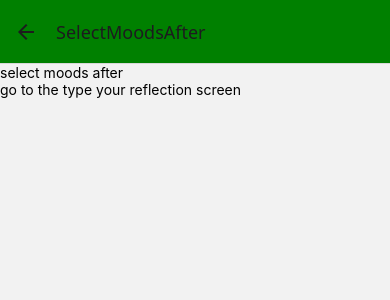
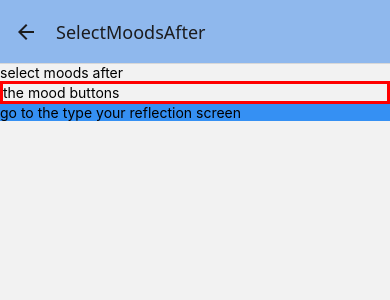
Before and after one commit to rileydrellishak/front-end-movemento, a React Native app in the folder movemento/: screen /SelectMoodsAfter in a window 390 px wide. Shown: the top 300 px of the page. Built offline with nearby package versions, Linux system fonts and the light colour scheme.

Commit message:
creates containers to hold mood and movement buttons, added super simple styling to debug

```diff
--- a/movemento/components/buttons/SaveEntryButton.js
+++ b/movemento/components/buttons/SaveEntryButton.js
@@ -1,5 +1,6 @@
 import { Pressable, Text } from "react-native"
 import { Alert } from 'react-native'
+import ButtonStyles from "../../styles/Buttons"
 
 const SaveEntryButton = ({ navigation }) => {
   const confirmSave = () => {
@@ -20,7 +21,7 @@ const SaveEntryButton = ({ navigation }) => {
   }
 
   return (
-    <Pressable onPress={saveEntry}>
+    <Pressable style={ButtonStyles.save} onPress={saveEntry}>
       <Text>Save Entry</Text>
     </Pressable>
   )
--- a/movemento/components/containers/MoodButtonsContainer.js
+++ b/movemento/components/containers/MoodButtonsContainer.js
@@ -0,0 +1,12 @@
+import { View, Text } from 'react-native'
+import ContainerStyles from '../../styles/Containers';
+
+const MoodButtonsContainer = () => {
+  return (
+    <View style={ContainerStyles.mood}>
+      <Text>the mood buttons</Text>
+    </View>
+  )
+}
+
+export default MoodButtonsContainer;
--- /dev/null
+++ b/movemento/components/containers/MovementButtonsContainer.js
@@ -0,0 +1,12 @@
+import { View, Text } from 'react-native'
+import ContainerStyles from '../../styles/Containers';
+
+const MovementButtonsContainer = () => {
+  return (
+    <View style={ContainerStyles.movement}>
+      <Text>Movement buttons container</Text>
+    </View>
+  )
+}
+
+export default MovementButtonsContainer;
--- a/movemento/navigation/StackNavigator.js
+++ b/movemento/navigation/StackNavigator.js
@@ -25,7 +25,7 @@ const RootStack = () => {
       initialRouteName='Home'
       screenOptions={
         {
-          headerStyle: { backgroundColor: 'green' }
+          headerStyle: { backgroundColor: '#8FB8ED' }
         }
       }
     >
--- a/movemento/screens/HomeScreen.js
+++ b/movemento/screens/HomeScreen.js
@@ -1,6 +1,7 @@
 import { View, Text, Pressable } from 'react-native'
 import { useNavigation } from '@react-navigation/native'
 import EntryCalendar from '../components/EntryCalendar';
+import ButtonStyles from '../styles/Buttons';
 
 const HomeScreen = () => {
   const navigation = useNavigation();
@@ -8,10 +9,16 @@ const HomeScreen = () => {
   return (
     <View>
       <Text>HOME</Text>
-      <Pressable onPress={() => navigation.navigate('SelectMovements')}>
+      <Pressable
+        onPress={() => navigation.navigate('SelectMovements')}
+        style={ButtonStyles.next}
+      >
         <Text>Create an entry and go to the select movements screen</Text>
       </Pressable>
-      <Pressable onPress={() => navigation.navigate('Reflection')}>
+      <Pressable
+        onPress={() => navigation.navigate('Reflection')}
+        style={ButtonStyles.debugging}
+      >
         <Text>Quick jump to reflection screen for debugging</Text>
       </Pressable>
       <EntryCalendar></EntryCalendar>
--- a/movemento/screens/SelectMoodsAfterScreen.js
+++ b/movemento/screens/SelectMoodsAfterScreen.js
@@ -1,12 +1,18 @@
 import { View, Text, Pressable } from 'react-native'
 import { useNavigation } from '@react-navigation/native'
+import ButtonStyles from '../styles/Buttons';
+import MoodButtonsContainer from '../components/containers/MoodButtonsContainer'
 
 const SelectMoodsAfterScreen = () => {
   const navigation = useNavigation();
   return(
     <View>
       <Text>select moods after</Text>
-      <Pressable onPress={() => navigation.navigate('Reflection')}>
+      <MoodButtonsContainer/>
+      <Pressable
+        onPress={() => navigation.navigate('Reflection')}
+        style={ButtonStyles.next}
+      >
         <Text>go to the type your reflection screen</Text>
       </Pressable>
     </View>
--- a/movemento/screens/SelectMoodsBeforeScreen.js
+++ b/movemento/screens/SelectMoodsBeforeScreen.js
@@ -1,12 +1,18 @@
 import { View, Text, Pressable } from 'react-native'
 import { useNavigation } from '@react-navigation/native'
+import ButtonStyles from '../styles/Buttons';
+import MoodButtonsContainer from '../components/containers/MoodButtonsContainer'
 
 const SelectMoodsBeforeScreen = () => {
   const navigation = useNavigation();
   return(
     <View>
       <Text>the before moods</Text>
-      <Pressable onPress={() => navigation.navigate('SelectMoodsAfter')}>
+      <MoodButtonsContainer/>
+      <Pressable
+        onPress={() => navigation.navigate('SelectMoodsAfter')}
+        style={ButtonStyles.next}
+      >
         <Text>go to the moods after screen</Text>
       </Pressable>
     </View>
--- a/movemento/screens/SelectMovementsScreen.js
+++ b/movemento/screens/SelectMovementsScreen.js
@@ -1,12 +1,18 @@
 import { View, Text, Pressable } from 'react-native'
 import { useNavigation } from '@react-navigation/native'
+import ButtonStyles from '../styles/Buttons';
+import MovementButtonsContainer from '../components/containers/MovementButtonsContainer';
 
 const SelectMovementsScreen = () => {
   const navigation = useNavigation();
   return(
     <View>
       <Text>pick movements</Text>
-      <Pressable onPress={() => navigation.navigate('SelectMoodsBefore')}>
+      <MovementButtonsContainer/>
+      <Pressable
+        onPress={() => navigation.navigate('SelectMoodsBefore')}
+        style={ButtonStyles.next}
+      >
         <Text>go to moods before screen</Text>
       </Pressable>
     </View>
--- /dev/null
+++ b/movemento/styles/Buttons.js
@@ -0,0 +1,22 @@
+import { StyleSheet } from "react-native";
+
+const ButtonStyles = StyleSheet.create({
+  next: {
+    color: '#fdf0d5',
+    backgroundColor: '#3590F3'
+  },
+
+  debugging: {
+    backgroundColor: 'coral'
+  },
+
+  save: {
+    backgroundColor: '#a3b18a'
+  },
+
+  movements: {
+    backgroundColor: '#C2BBF0'
+  }
+});
+
+export default ButtonStyles;
--- /dev/null
+++ b/movemento/styles/Containers.js
@@ -0,0 +1,15 @@
+import { StyleSheet } from "react-native";
+
+const ContainerStyles = StyleSheet.create({
+  movement: {
+    borderColor: 'red',
+    borderWidth: 3
+  },
+
+  mood: {
+    borderColor: 'red',
+    borderWidth: 3
+  }
+})
+
+export default ContainerStyles;
```
Also changed, not shown: movemento/components/containers/MovementButtonContainer.js (deleted).
